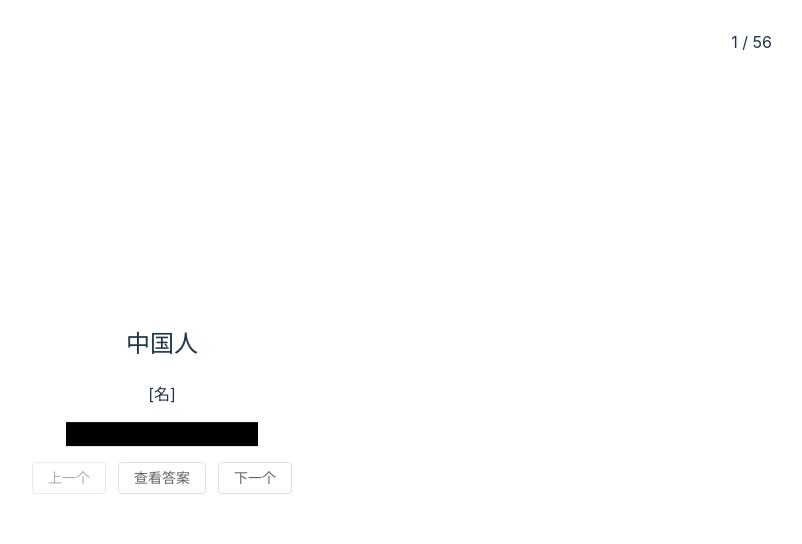
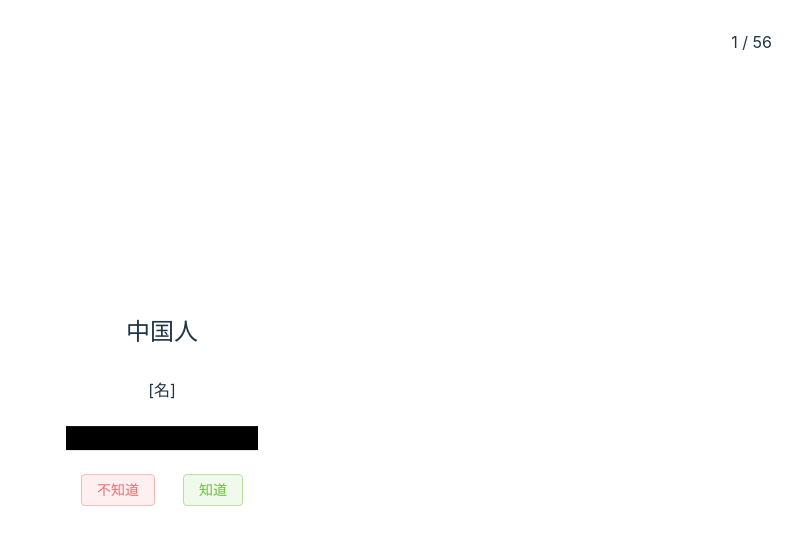
Before and after one commit to chan-we/memo, a Vue app: page /1 in a window 1280 px wide. Shown: the top 544 px of the page, without its empty margins (478-1280 px from the left). Built offline with nearby package versions, Linux system fonts and the light colour scheme; the HTML template or start-up script is replaced by a standard one.

Commit message:
feat: 考验模式

```diff
--- /dev/null
+++ b/src/utils/word-list.ts
@@ -0,0 +1,21 @@
+import { IWordItem } from '@/types/word'
+
+export const getWordList = (id: string | number): Promise<IWordItem[]> => {
+  const modules = import.meta.glob('@/config/lesson*.ts')
+
+  const fn = modules[`/src/config/lesson${id}.ts`]
+
+  return new Promise((resolve, reject) => {
+    if (!fn) {
+      reject()
+    }
+
+    fn()
+      .then((data: any) => {
+        resolve(data.default as IWordItem[])
+      })
+      .catch(() => {
+        reject()
+      })
+  })
+}
--- a/src/views/test-page/TestPage.vue
+++ b/src/views/test-page/TestPage.vue
@@ -1,47 +1,81 @@
 <template>
-  <div class="test-page" v-if="wordList?.length">
+  <div class="test-page" v-if="list?.length">
     <div class="test-page-content">
-      <h2>{{ wordList[index].cn }}</h2>
+      <h2>{{ list[index].cn }}</h2>
       <span class="attr">{{
-        wordList[index].attr ? `[${wordList[index].attr}]` : ''
+        list[index].attr ? `[${list[index].attr}]` : ''
       }}</span>
       <p class="answer" :class="{ hidden: !showAnswer }">
-        {{ wordList[index].jp }}
+        {{ list[index].jp }}
       </p>
-      <div class="test-page-action">
-        <el-button :disabled="index === 0" @click="goPrev">上一个</el-button>
-        <el-button @click="showAnswer = !showAnswer">{{
-          showAnswer ? '隐藏答案' : '查看答案'
-        }}</el-button>
-        <el-button :disabled="index === wordList.length - 1" @click="goNext"
-          >下一个</el-button
+      <div v-if="!showAnswer" class="test-page-action">
+        <el-button type="danger" plain @click="handleClick(false)"
+          >不知道</el-button
         >
+        <el-button type="success" plain @click="handleClick(true)"
+          >知道</el-button
+        >
+      </div>
+      <div v-else class="test-page-action">
+        <el-button
+          v-if="grasped"
+          type="danger"
+          plain
+          @click="handleClick(false)"
+          >设为不知道</el-button
+        >
+        <el-button plain @click="goNext">下一个</el-button>
       </div>
     </div>
 
-    <span class="count">{{ index + 1 }} / {{ wordList.length }}</span>
+    <span class="count">{{ index + 1 }} / {{ list.length }}</span>
   </div>
 </template>
 
 <script setup lang="ts">
-  import { ref } from 'vue'
+  import { ref, unref } from 'vue'
+  import { useRoute } from 'vue-router'
+
   import { debounce } from 'lodash-es'
-  import useWordList from './hooks/useWordList'
+  import { getWordList } from '@/utils/word-list'
+  import { IWordItem } from '@/types/word'
 
-  const { wordList } = useWordList()
+  const route = useRoute()
+
+  const list = ref<IWordItem[]>([])
 
   const index = ref(0)
   const showAnswer = ref(false)
+  const grasped = ref(false)
 
-  const goPrev = debounce(() => {
-    index.value--
-    showAnswer.value = false
-  }, 200)
+  // const goPrev = debounce(() => {
+  //   index.value--
+  //   showAnswer.value = false
+  // }, 200)
 
   const goNext = debounce(() => {
     index.value++
     showAnswer.value = false
+    grasped.value = false
   }, 200)
+
+  const handleClick = (thisGrasped: boolean) => {
+    showAnswer.value = true
+    grasped.value = thisGrasped
+
+    if (!thisGrasped) {
+      list.value.push(unref(list)[unref(index)])
+    }
+  }
+
+  const init = () => {
+    getWordList(route.params.id as string).then((data) => {
+      console.log(data)
+      list.value = data
+    })
+  }
+
+  init()
 </script>
 
 <style scoped lang="less">
@@ -56,6 +90,7 @@
       display: flex;
       flex-direction: column;
       align-items: center;
+      gap: 8px;
 
       .attr {
         height: 24px;
@@ -70,6 +105,7 @@
     }
     &-action {
       display: flex;
+      gap: 16px;
     }
 
     .count {
```
Also changed, not shown: components.d.ts (deleted, +0 -17 lines), 1 other file (tests, documents, lock files or other folders).
